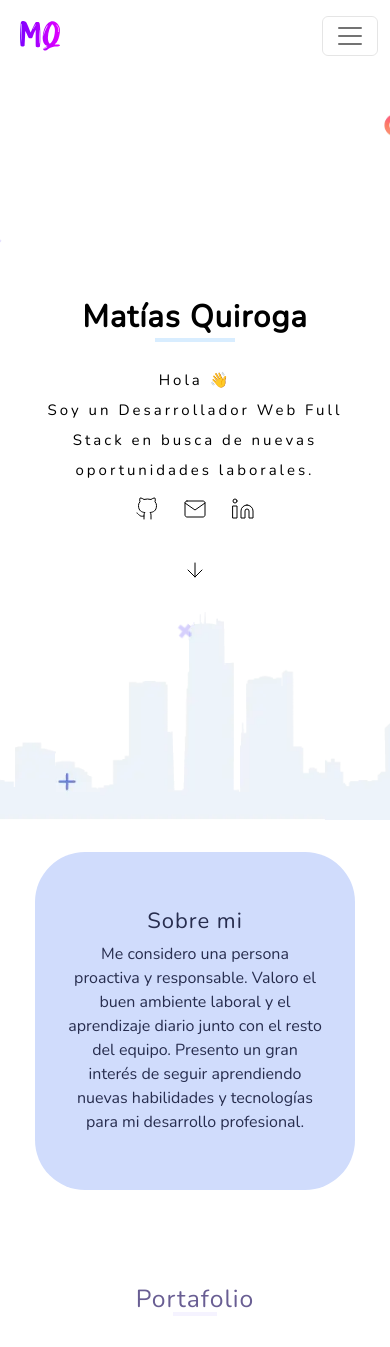
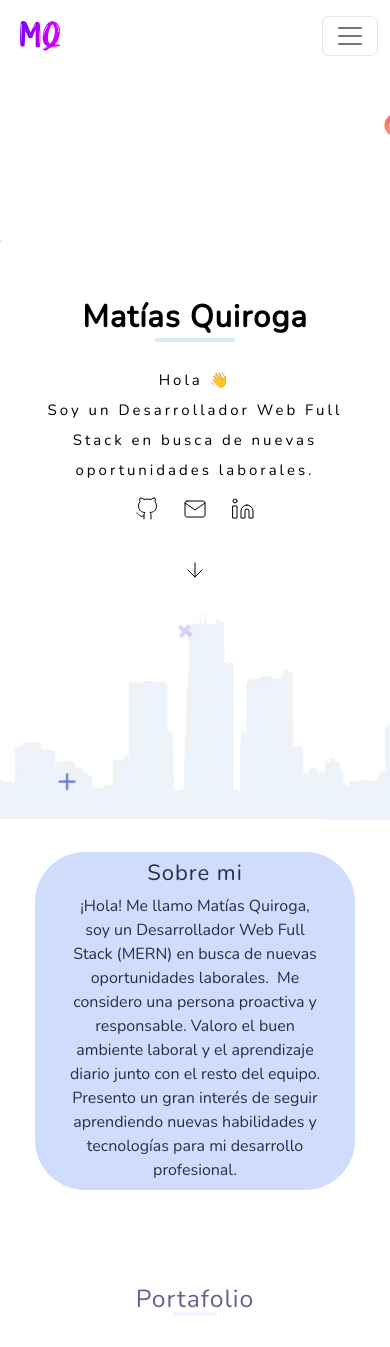
Before and after one commit to matias798/portfolio-nextjs, a Next.js app: page / in a window 390 px wide. Shown: the top 1347 px of the page. Built offline with nearby package versions, Linux system fonts and the light colour scheme; grey boxes are pictures that could not be loaded.

Commit message:
added i18n text in spanish to home

```diff
--- a/components/About.js
+++ b/components/About.js
@@ -4,8 +4,12 @@ import Image from "next/image";
 // Styles
 import Styles from "./../styles/About.module.css";
 import { isMobile } from "../helpers/IsMobile";
+import { useTranslation } from "react-i18next";
+
 
 const About = () => {
+  const { t } = useTranslation("global");
+
   return (
     <div className={Styles.about}>
       <div className={Styles.AboutContainer}>
@@ -24,25 +28,9 @@ const About = () => {
 
         <div className={Styles.aboutMeText}>
           {/* title */}
-          <h2 className={Styles.Title}>Sobre mi</h2>
+          <h2 className={Styles.Title}> {t("About.Title")}</h2>
           <span className={Styles.Text}>
-            {isMobile ? (
-              <p>
-                Me considero una persona proactiva y responsable. Valoro el buen
-                ambiente laboral y el aprendizaje diario junto con el resto del
-                equipo. Presento un gran interés de seguir aprendiendo nuevas
-                habilidades y tecnologías para mi desarrollo profesional.
-              </p>
-            ) : (
-              <p>
-                ¡Hola! Me llamo Matías Quiroga, soy un Desarrollador Web Full
-                Stack (MERN) en busca de nuevas oportunidades laborales.  Me
-                considero una persona proactiva y responsable. Valoro el buen
-                ambiente laboral y el aprendizaje diario junto con el resto del
-                equipo. Presento un gran interés de seguir aprendiendo nuevas
-                habilidades y tecnologías para mi desarrollo profesional.
-              </p>
-            )}
+            {isMobile ? <p>{t("About.SubtitleMobile")}</p> : <p>{t("About.SubtitlePc")}</p>}
           </span>
         </div>
       </div>
--- a/components/Home.js
+++ b/components/Home.js
@@ -2,24 +2,27 @@
 import { Button } from "react-bootstrap";
 import Image from "next/image";
 import arrow from "../assets/Icons/arrow-down.svg";
+import { useTranslation } from "react-i18next";
 
 // Styles
 import Styles from "./../styles/Home.module.css";
 import { SocialInfo } from "./SocialInfo";
 
 const Home = () => {
+
+  const { t } = useTranslation("global");
   return (
     <div id="Home">
       <div className={`${Styles.HomeContainer}`}>
         {/* Left */}
         <div className={Styles.Left}>
           {/* title */}
-          <h1 className={Styles.Title}> Desarrollador Web Independiente </h1>
+          <h1 className={Styles.Title}>{t("Home.Title")}</h1>
           <hr className={Styles.Hr} />
           <div className={Styles.ButtonContainer}>
             <a href="/cv-matiasquiroga.pdf" download="cv-MatiasQuiroga">
               <Button variant="primary" className={Styles.Button}>
-                Descargar cv
+                {t("Home.ButtonText")}
               </Button>
             </a>
           </div>
@@ -31,10 +34,9 @@ const Home = () => {
               className={`d-flex justify-content-center flex-wrap animate__animated animate__fadeInUp text-center`}
             >
               <span className={`${Styles.SubtitleMobile} `}>
-                <p>Hola 👋</p>
+                <p>{t("Home.Salute")} 👋</p>
                 <p>
-                  Soy un Desarrollador Web Full Stack en busca de nuevas
-                  oportunidades laborales.
+                {t("Home.Subtitle")}
                 </p>
                 <SocialInfo />
               </span>
```
